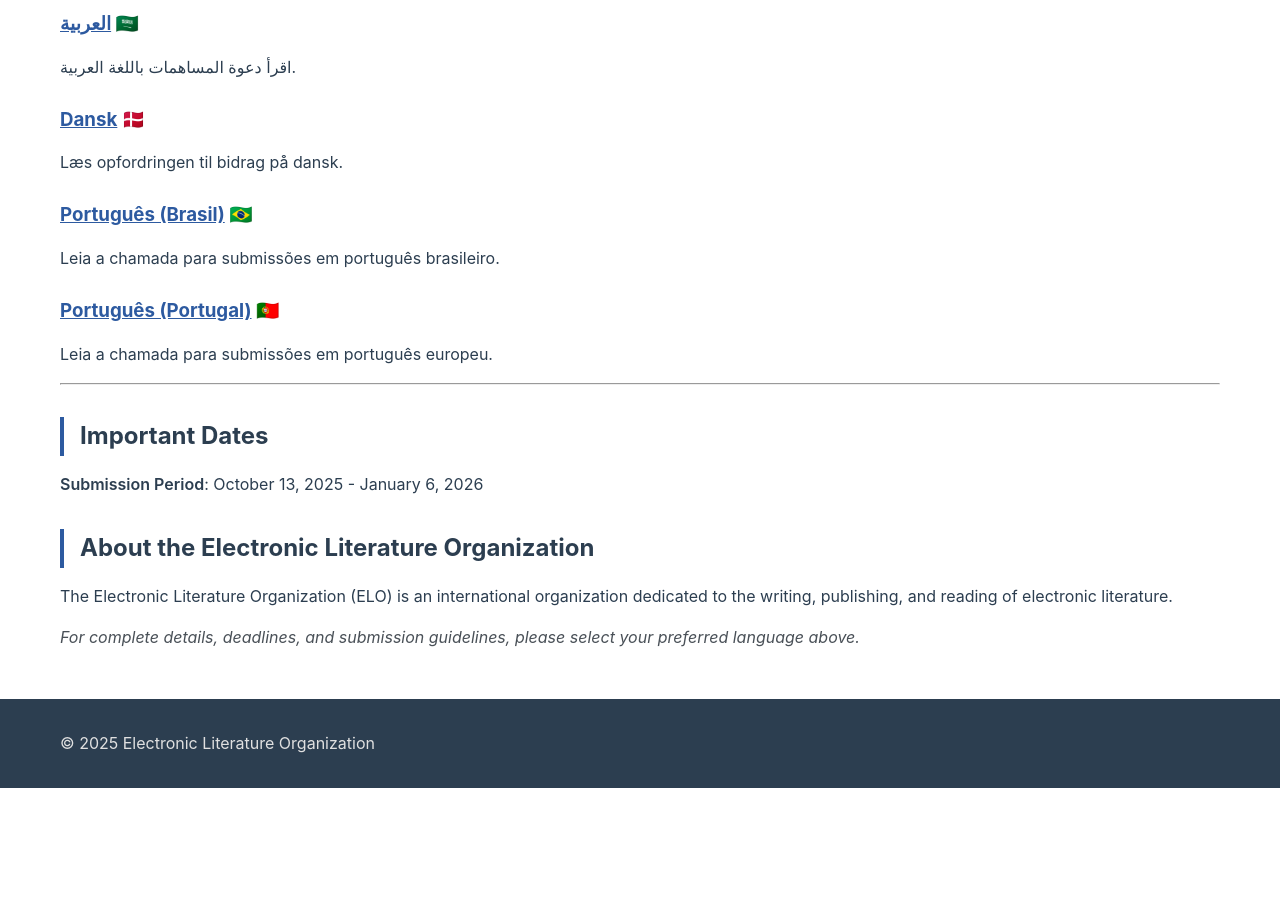
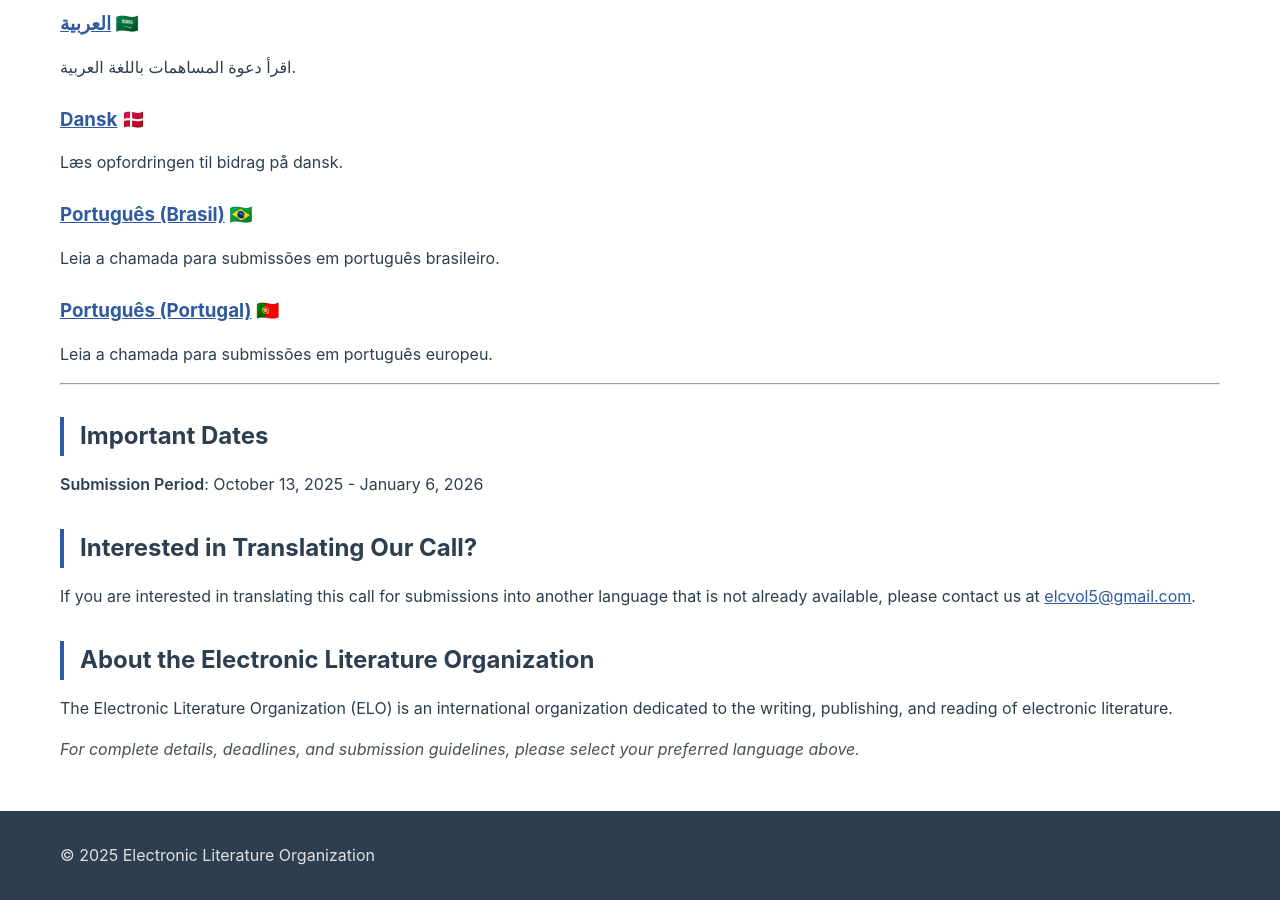
Before and after one commit to eliterature/elc5-info, a Jekyll site: the page built from docs/index.md, in a window 1280 px wide and 900 px high, scrolled down 1196 px. Built offline with Jekyll 4.4.1, drawn with Linux system fonts in a browser that asks for light colours; before the commit the page ends 1984 px from its top, so only the background shows below that.

Commit message:
add contact us

```diff
--- a/docs/index.md
+++ b/docs/index.md
@@ -57,6 +57,10 @@ Leia a chamada para submissões em português europeu.
 
 **Submission Period**: October 13, 2025 - January 6, 2026
 
+## Interested in Translating Our Call?
+
+If you are interested in translating this call for submissions into another language that is not already available, please contact us at [elcvol5@gmail.com](mailto:elcvol5@gmail.com).
+
 ## About the Electronic Literature Organization
 
 The Electronic Literature Organization (ELO) is an international organization dedicated to the writing, publishing, and reading of electronic literature.
```
Also changed, not shown: other parts of docs/index.md (+1 -1 lines).
